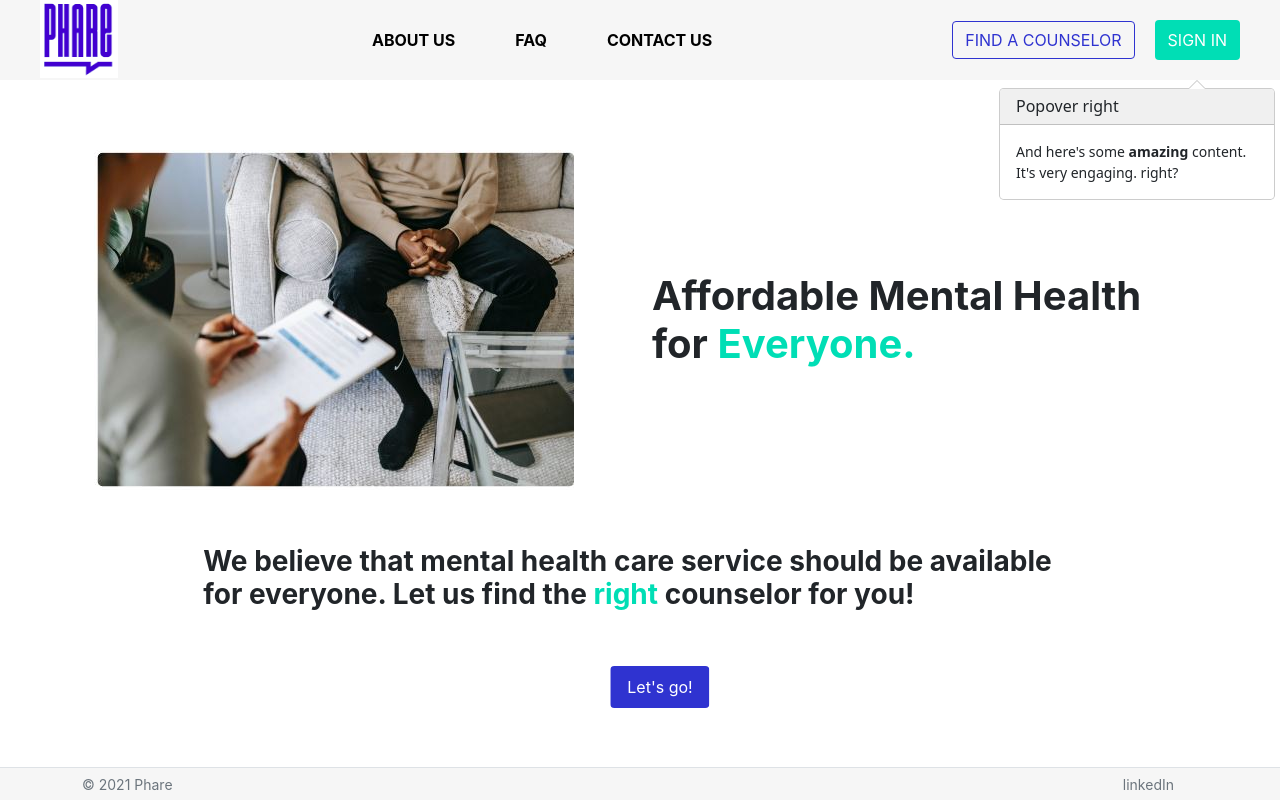
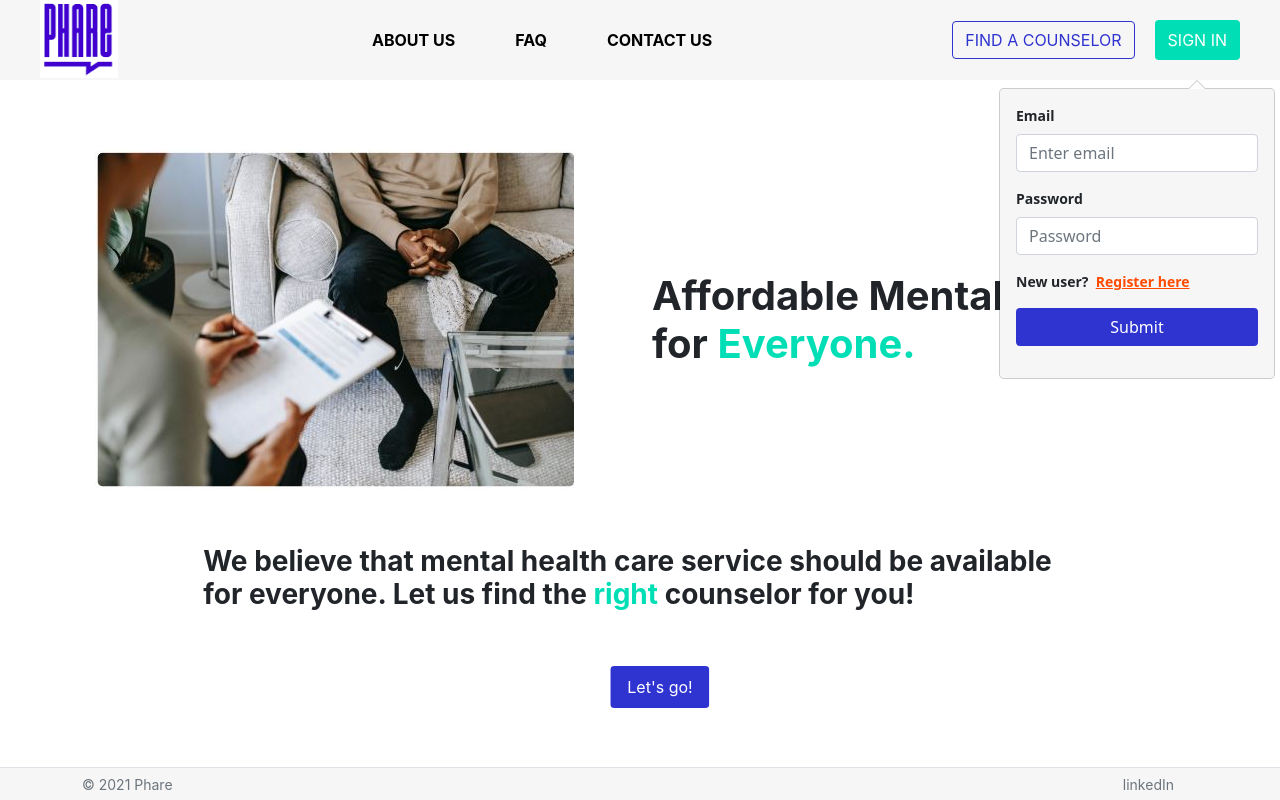
Before and after one commit to imcinnes31/Pricing-Tool, a React (Create React App) app in the folder client/: page / in a window 1280 px wide. Both pictures are taken after a click on the button "SIGN IN". Built offline with nearby package versions, Linux system fonts and the light colour scheme.

Commit message:
Added the form

```diff
--- a/client/src/assets/css/App.css
+++ b/client/src/assets/css/App.css
@@ -196,3 +196,7 @@ button:focus {
 .popover{
   margin-top: 20px;
 }
+
+.form-label{
+  font-weight: bold;
+}
--- a/client/src/layout/partials/Header.jsx
+++ b/client/src/layout/partials/Header.jsx
@@ -1,7 +1,7 @@
 import React from "react";
 import { NavLink } from "react-router-dom";
 import { ROUTES } from "../../constants/routes";
-import {OverlayTrigger, Popover} from 'react-bootstrap';
+import {Form, OverlayTrigger, Popover, Button} from 'react-bootstrap';
 
 export default function Header({ company }) {
   return (
@@ -52,11 +52,39 @@ export default function Header({ company }) {
   );
 }
 const popoverForm = (
-  <Popover id="popover-basic" >
-    <Popover.Header as="h3" >Popover right</Popover.Header>
-    <Popover.Body>
-      And here's some <strong>amazing</strong> content. It's very engaging.
-      right?
+  <Popover id="popover-basic" style={{backgroundColor: "var(--offWhite)"}}>
+    <Popover.Body >
+      <Form>
+        <Form.Group className="mb-3" controlId="formBasicEmail">
+          <Form.Label>Email</Form.Label>
+          <Form.Control type="email" placeholder="Enter email" />
+        </Form.Group>
+
+        <Form.Group className="mb-3" controlId="formBasicPassword">
+          <Form.Label>Password</Form.Label>
+          <Form.Control type="password" placeholder="Password" />
+        </Form.Group>
+
+        <Form.Group className="mb-3" controlId="formRegister">
+          <p style={{fontWeight: "bold"}}>New user? &nbsp;
+            {/* Change Link to register page later */}
+            <NavLink to={ROUTES.MAIN}
+              style={{
+                fontWeight: "bold",
+                color: "var(--secondary_3)",
+                textDecoration: "underline"
+              }}>
+              Register here
+            </NavLink>
+          </p>
+        </Form.Group>
+
+        <Form.Group className="mb-3" controlId="formSubmit">
+          <button type="submit" className="btn primary-button w-100" style={{marginLeft: "0px"}}>
+            Submit
+          </button>
+        </Form.Group>
+      </Form>
     </Popover.Body>
   </Popover>
 );
```
